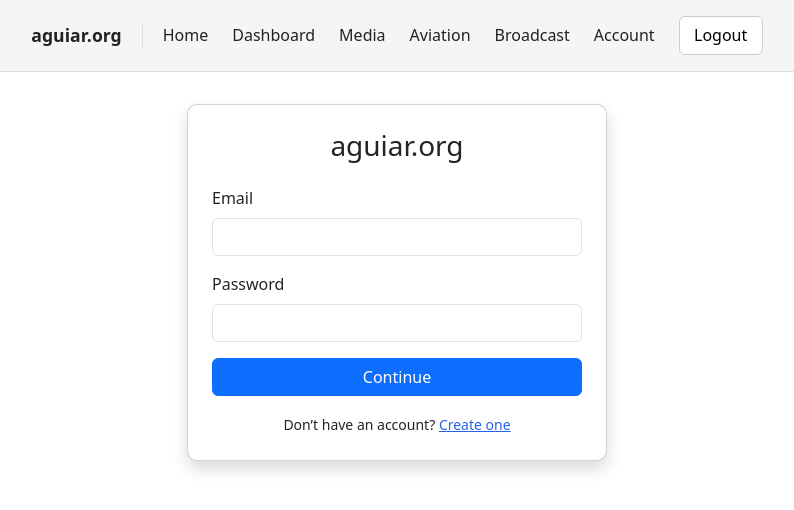
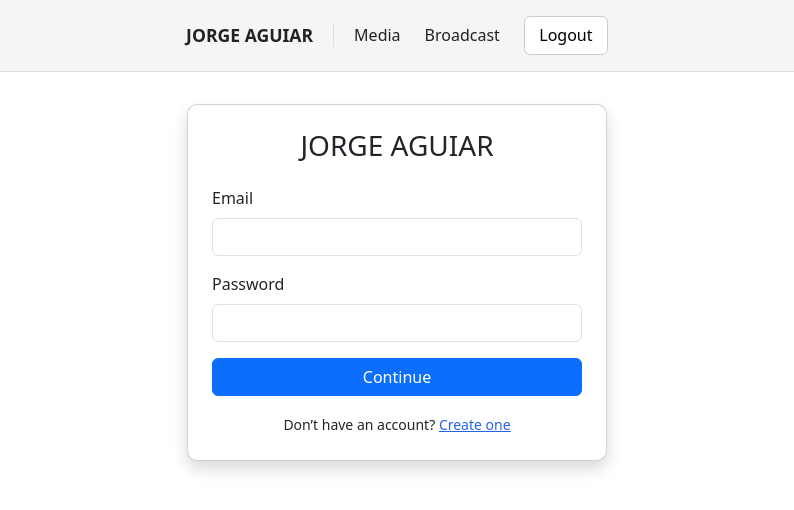
Before and after one commit to jastorm007/jorgeaguiar, a React (Vite) app: page / in a window 1280 px wide. Shown: the top 510 px of the page, without its empty margins (243-1037 px from the left). Built offline with nearby package versions, Linux system fonts and the light colour scheme; sample sign-in values are in the browser's storage.

Commit message:
added media and broadcast pages

```diff
--- a/index.html
+++ b/index.html
@@ -4,7 +4,7 @@
     <meta charset="UTF-8" />
     <link rel="icon" type="image/svg+xml" href="/vite.svg" />
     <meta name="viewport" content="width=device-width, initial-scale=1.0" />
-    <title>aguiar-org</title>
+    <title>JORGE AGUIAR</title>
   </head>
   <body>
     <div id="root"></div>
--- a/src/components/Navbar.jsx
+++ b/src/components/Navbar.jsx
@@ -19,7 +19,7 @@ export default function Navbar() {
 
         {/* Brand */}
         <div className="nav-brand">
-          <Link to={token ? "/home" : "/"}>aguiar.org</Link>
+          <Link to={token ? "/media" : "/"}>JORGE AGUIAR</Link>
         </div>
 
         {/* Hamburger */}
@@ -44,13 +44,8 @@ export default function Navbar() {
           {/* 🔒 PROTECTED */}
           {token && (
             <>
-              <Link to="/home" onClick={() => setOpen(false)}>Home</Link>
-              <Link to="/dashboard" onClick={() => setOpen(false)}>Dashboard</Link>
               <Link to="/media" onClick={() => setOpen(false)}>Media</Link>
-              <Link to="/aviation" onClick={() => setOpen(false)}>Aviation</Link>
               <Link to="/broadcast" onClick={() => setOpen(false)}>Broadcast</Link>
-              <Link to="/account" onClick={() => setOpen(false)}>Account</Link>
-
               <button className="logout" onClick={handleLogout}>
                 Logout
               </button>
--- a/src/pages/Broadcast.jsx
+++ b/src/pages/Broadcast.jsx
@@ -80,8 +80,8 @@ export default function Broadcast() {
             autoPlay
             playsInline
             controls={false}
+            controlsList="nodownload nofullscreen noremoteplayback"
             disablePictureInPicture
-            controlsList="nodownload"
             onEnded={loadNext}
           />
 
--- a/src/pages/Home.jsx
+++ b/src/pages/Home.jsx
@@ -2,7 +2,7 @@ export default function Home() {
     return (
       <div className="page">
         <div className="content">
-          <h1>Welcome to AGUIAR.ORG</h1>
+          <h1>Welcome to JORGE AGUIAR</h1>
         </div>
       </div>
     );
--- a/src/pages/Landing.jsx
+++ b/src/pages/Landing.jsx
@@ -26,7 +26,7 @@ export default function Landing() {
     <div className="page center login">
       <div className="content">
         <div className="card shadow p-4">
-          <h3 className="text-center mb-4">aguiar.org</h3>
+          <h3 className="text-center mb-4">JORGE AGUIAR</h3>
 
           {error && <div className="alert alert-danger">{error}</div>}
 
--- a/src/pages/Media.jsx
+++ b/src/pages/Media.jsx
@@ -1,15 +1,17 @@
 import { useEffect, useState } from "react";
 
 const API_BASE = "https://sorpentor.com";
+const WEBSITE = "jorgeaguiar.com";
 
 export default function Media() {
   const token = localStorage.getItem("aguiar_token");
+
   const [media, setMedia] = useState([]);
   const [activeUrl, setActiveUrl] = useState({});
   const [loadingId, setLoadingId] = useState(null);
 
   /* =====================================================
-     LOAD MEDIA METADATA ONLY
+     LOAD WEBSITE-SCOPED MEDIA (METADATA ONLY)
   ===================================================== */
   useEffect(() => {
     if (!token) return;
@@ -20,11 +22,14 @@ export default function Media() {
 
         const results = await Promise.all(
           types.map(type =>
-            fetch(`${API_BASE}/media/${type}`, {
+            fetch(
+              `${API_BASE}/media/website/${WEBSITE}/${type}`,
+              {
                 headers: {
                   Authorization: `Bearer ${token}`
                 }
-            }).then(r => r.json())
+              }
+            ).then(r => r.json())
           )
         );
 
@@ -45,7 +50,7 @@ export default function Media() {
   }, [token]);
 
   /* =====================================================
-     SIGN URL ON DEMAND
+     SIGN URL ON DEMAND (UNCHANGED)
   ===================================================== */
   async function playMedia(item) {
     if (!token) return;
@@ -54,7 +59,7 @@ export default function Media() {
 
     try {
       const res = await fetch(
-        `${API_BASE}/media/${item.type}/sign/${item.id}`,
+        `${API_BASE}/website/jorgeaguiar/media/${item.type}/sign/${item.id}`,
         {
           method: "POST",
           headers: {
@@ -86,6 +91,9 @@ export default function Media() {
     <div className="page center">
       <div className="content">
         <h2>Media</h2>
+        <p style={{ opacity: 0.7 }}>
+          Showing media for <strong>{WEBSITE}</strong>
+        </p>
 
         {media.length === 0 && <p>No media available.</p>}
 
@@ -100,7 +108,8 @@ export default function Media() {
               }}
             >
               <h3>{item.title || "Untitled"}</h3>
-            <p>{item.description}</p>
+
+              {item.description && <p>{item.description}</p>}
 
               {/* ▶ PLAY BUTTON */}
               {!activeUrl[item.id] && (
@@ -126,6 +135,7 @@ export default function Media() {
                   autoPlay
                   preload="none"
                   controlsList="nodownload nofullscreen noremoteplayback"
+                  disablePictureInPicture
                   style={{ width: "100%", marginTop: "10px" }}
                   onContextMenu={e => e.preventDefault()}
                 />
@@ -148,7 +158,7 @@ export default function Media() {
               {activeUrl[item.id] && item.type === "photo" && (
                 <img
                   src={activeUrl[item.id]}
-                alt={item.title}
+                  alt={item.title || "Photo"}
                   style={{
                     width: "100%",
                     maxHeight: "400px",
--- a/src/pages/OTP.jsx
+++ b/src/pages/OTP.jsx
@@ -26,7 +26,7 @@ export default function OTP() {
 
     if (res?.token) {
       loginWithToken(res.token);
-      navigate("/home");
+      navigate("/media");
     } else {
       setError(res?.message || "Invalid OTP");
     }
```
Lines whose indentation alone changed are shown as unchanged.
